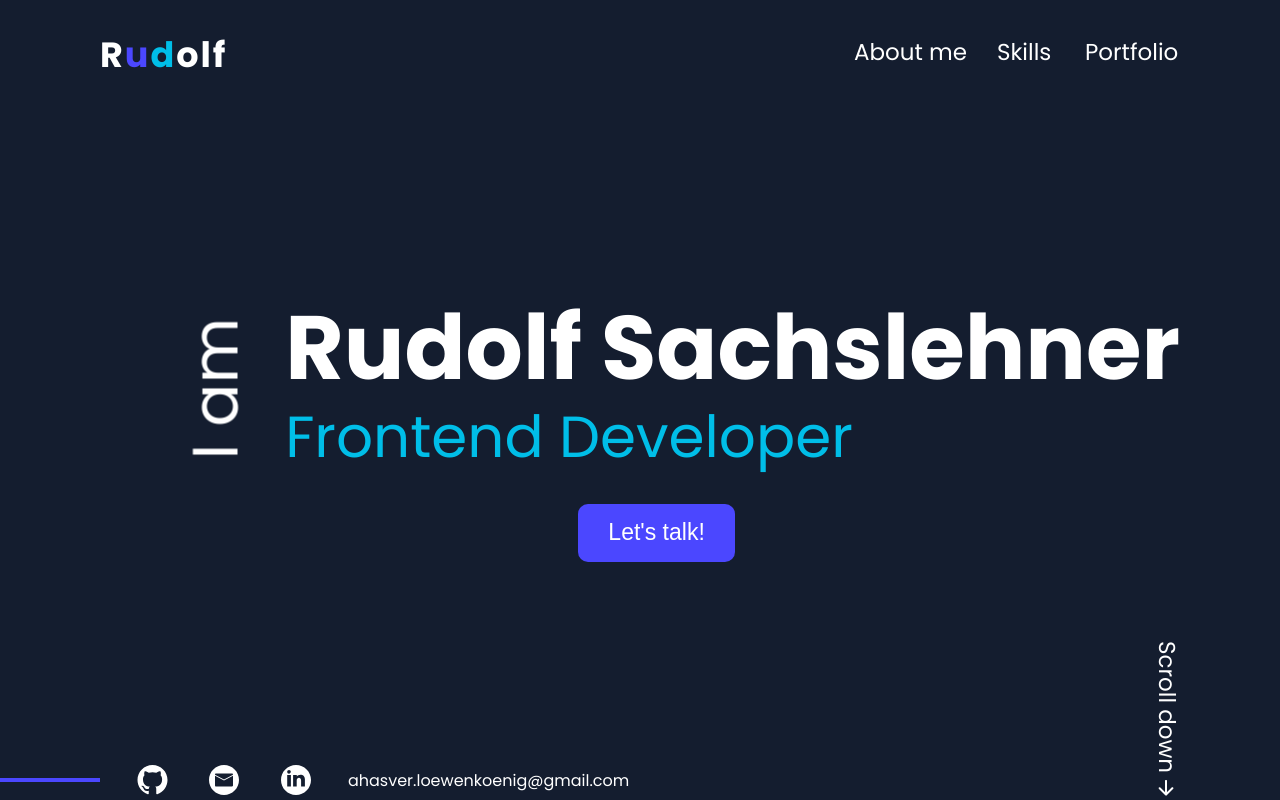
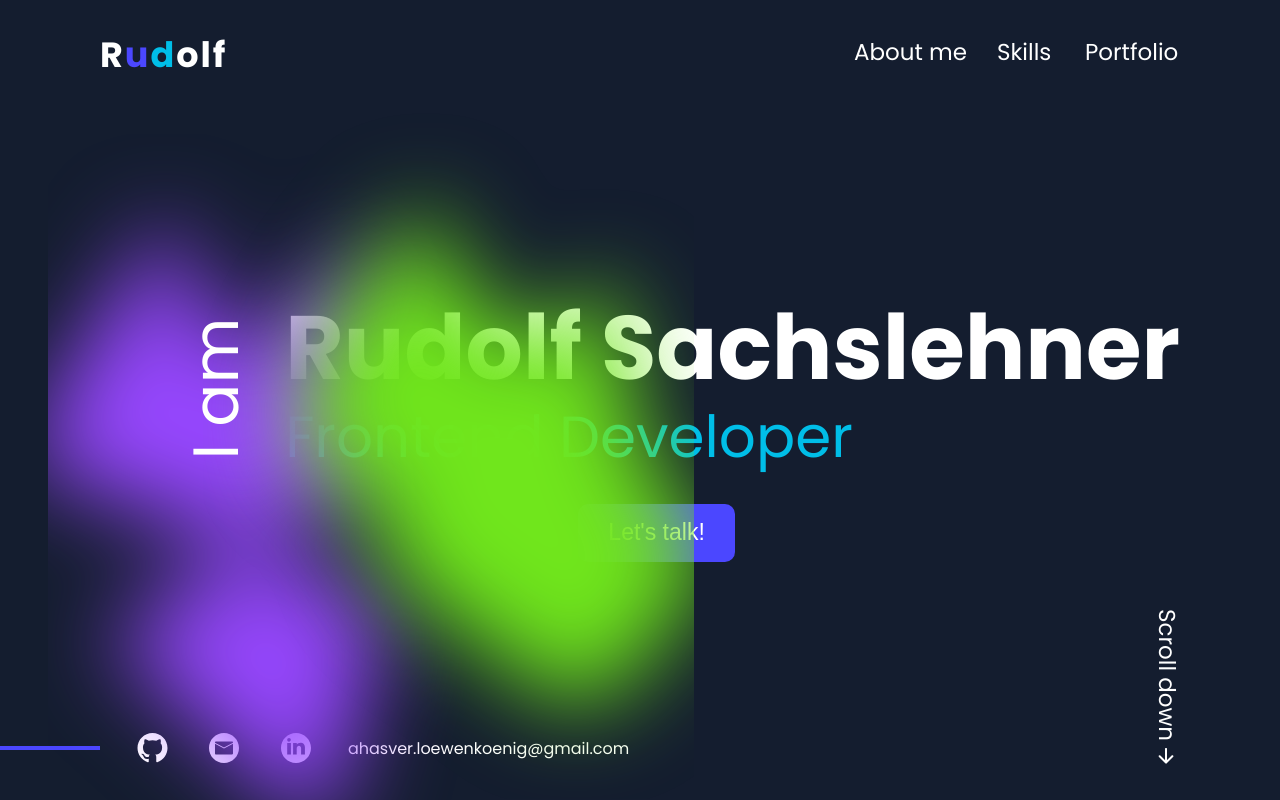
Before and after one commit to ProRuan/portfolio, an Angular app: page / in a window 1280 px wide. Shown: the top 800 px of the page. Built offline with nearby package versions, Linux system fonts and the light colour scheme.

Commit message:
started to prepare hero image box

```diff
--- a/src/app/hero/hero.component.html
+++ b/src/app/hero/hero.component.html
@@ -1,24 +1,23 @@
 <section id="hero" class="hero">
-    <article class="hero-content">
-        <div class="hero-text">
+    <div class="image-box"></div>
+
+    <article class="content">
+        <div class="text">
             <span class="vert-text">I am</span>
             <div class="horiz-text">
                 <span class="name">Rudolf Sachslehner</span>
                 <span class="occupation">Frontend Developer</span>
             </div>
         </div>
-        <button id="hero-btn" class="hero-btn">Let's talk!</button>
+        <button id="hero-btn" class="prim-btn">Let's talk!</button>
     </article>
 
     <div class="hero-bottom">
-        <div class="icon-bar">
-            <img src="../../assets/img/mail_vector.svg" alt="">
-
-            <!-- Create a component?! -->
-            <button class="social-btn git-hub-btn"></button>
-            <button class="social-btn email-btn"></button>
-            <button class="social-btn linked-in-btn"></button>
-
+        <div class="contact-bar">
+            <img src="../../assets/img/mail_vector.svg" alt="mail-vector">
+            <button class="social-btn git-hub-btn" (click)="redirect('https://github.com/')"></button>
+            <button class="social-btn email-btn" (click)="redirect('mailto:ahasver.loewenkoenig@gmail.com')"></button>
+            <button class="social-btn linked-in-btn" (click)="redirect('https://www.linkedin.com/')"></button>
             <a href="mailto:ahasver.loewenkoenig@gmail.com">ahasver.loewenkoenig&#64;gmail.com</a>
         </div>
 
--- a/src/app/hero/hero.component.scss
+++ b/src/app/hero/hero.component.scss
@@ -1,20 +1,29 @@
-@import "../../mixins.scss";
 @import "../../styles.scss";
 
 .hero {
   @include display-column(space-between, flex-end, 0px);
-  padding-top: 297px;
-  height: calc(100vh - 297px);
-  width: calc(100% - 100px);
+  @include position(relative);
+  box-sizing: border-box;
+  margin-top: 109px;
+  padding: 188px 100px 32px 0;
+  width: 100%;
+  height: calc(100vh - 109px);
 }
 
-// hero image + bgc are missing!!!
+.image-box {
+  @include size(646px, 705px);
+  @include position(absolute, 48px, 0);
+  background-image: url("../../assets/img/hero_shadow.svg");
+  background-position: center top;
+  background-repeat: no-repeat;
+  // background-size: 646px 705px;
+}
 
-.hero-content {
+.content {
   @include display-column($jc: center, $ai: center);
 }
 
-.hero-text {
+.text {
   @include display-flex($jc: flex-end);
 }
 
@@ -39,21 +48,12 @@
   color: $prim2;
 }
 
-.hero-btn {
-  @include font();
-  padding: 15px 30px;
-  color: white;
-  background-color: $prim1;
-  border: unset;
-  border-radius: 10px;
-}
-
 .hero-bottom {
   @include display-flex($jc: space-between, $ai: flex-end);
   width: 100%;
 }
 
-.icon-bar {
+.contact-bar {
   @include display-flex($jc: flex-start);
   height: 40px;
   gap: 32px;
--- a/src/app/hero/hero.component.ts
+++ b/src/app/hero/hero.component.ts
@@ -7,4 +7,8 @@ import { Component } from '@angular/core';
   templateUrl: './hero.component.html',
   styleUrl: './hero.component.scss',
 })
-export class HeroComponent {}
+export class HeroComponent {
+  redirect(path: string) {
+    window.open(path, '_blank');
+  }
+}
--- a/src/app/shared/components/header/header.component.scss
+++ b/src/app/shared/components/header/header.component.scss
@@ -1,4 +1,3 @@
-@import "../../../../mixins.scss";
 @import "../../../../styles.scss";
 
 .header {
--- a/src/app/shared/components/header/header.component.ts
+++ b/src/app/shared/components/header/header.component.ts
@@ -1,6 +1,7 @@
 import { Component, Input } from '@angular/core';
 import { LinkComponent } from './link/link.component';
 import { CommonModule } from '@angular/common';
+import { Link } from '../../interfaces/link';
 
 @Component({
   selector: 'app-header',
@@ -10,7 +11,7 @@ import { CommonModule } from '@angular/common';
   styleUrl: './header.component.scss',
 })
 export class HeaderComponent {
-  links: any[] = [
+  links: Link[] = [
     { href: '#about-me', text: 'About me', width: 114, clicked: false },
     { href: '#my-skills', text: 'Skills', width: 59, clicked: false },
     { href: '#portfolio', text: 'Portfolio', width: 95, clicked: false },
@@ -20,7 +21,7 @@ export class HeaderComponent {
    * Highlight the link.
    * @param link - The link to highlight.
    */
-  highlight(link: any) {
+  highlight(link: Link) {
     this.unhighlight();
     link.clicked = true;
   }
--- a/src/app/shared/components/header/link/link.component.scss
+++ b/src/app/shared/components/header/link/link.component.scss
@@ -1,4 +1,3 @@
-@import "../../../../../mixins.scss";
 @import "../../../../../styles.scss";
 
 .link {
--- a/src/app/shared/components/header/link/link.component.ts
+++ b/src/app/shared/components/header/link/link.component.ts
@@ -1,5 +1,6 @@
 import { CommonModule } from '@angular/common';
 import { Component, Input } from '@angular/core';
+import { Link } from '../../../interfaces/link';
 
 @Component({
   selector: 'app-link',
@@ -9,9 +10,9 @@ import { Component, Input } from '@angular/core';
   styleUrl: './link.component.scss',
 })
 export class LinkComponent {
-  @Input() link: any = {
+  @Input() link: Link = {
     href: '',
-    width: '',
+    width: 0,
     text: 'link',
     clicked: false,
   };
--- /dev/null
+++ b/src/app/shared/interfaces/link.ts
@@ -0,0 +1,6 @@
+export interface Link {
+  href: string;
+  width: number;
+  text: string;
+  clicked: boolean;
+}
--- a/src/styles.scss
+++ b/src/styles.scss
@@ -1,3 +1,5 @@
+@import "./mixins.scss";
+
 $prim1: #4b47ff;
 $prim2: #00bee8;
 $primBg: #141d2f;
@@ -39,12 +41,23 @@ button {
   cursor: pointer;
 }
 
+.prim-btn {
+  @include font();
+  padding: 15px 30px;
+  color: white;
+  background-color: $prim1;
+  border-radius: 10px;
+}
+
 .social-btn {
   box-sizing: border-box;
   padding: 0;
   width: 40px;
+  min-width: 40px;
   max-width: 40px;
   height: 40px;
+  min-height: 40px;
+  max-height: 40px;
   background-color: transparent;
   background-position: center center;
   background-repeat: no-repeat;
```
Also changed, not shown: src/assets/img/hero_shadow.svg (added).
